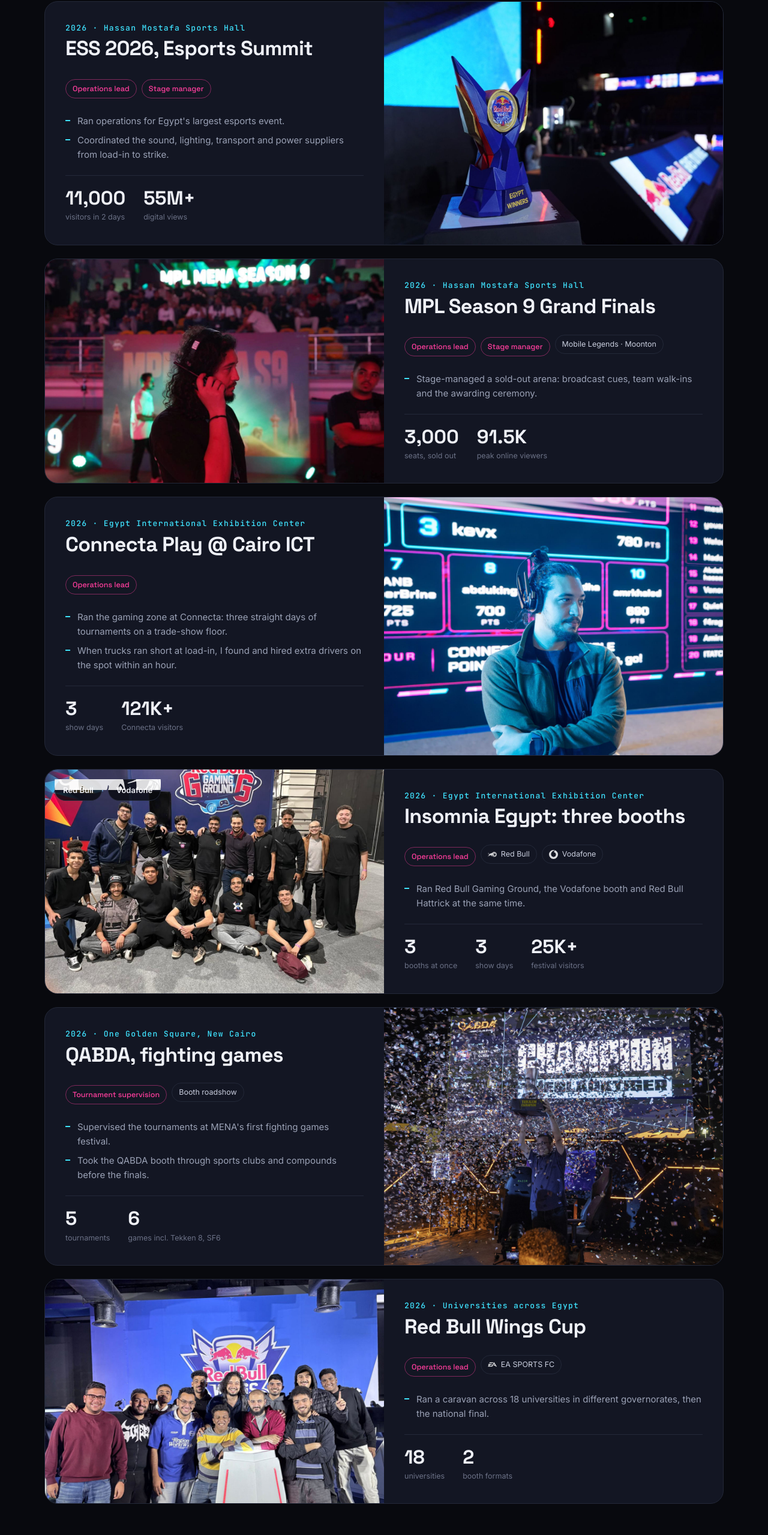
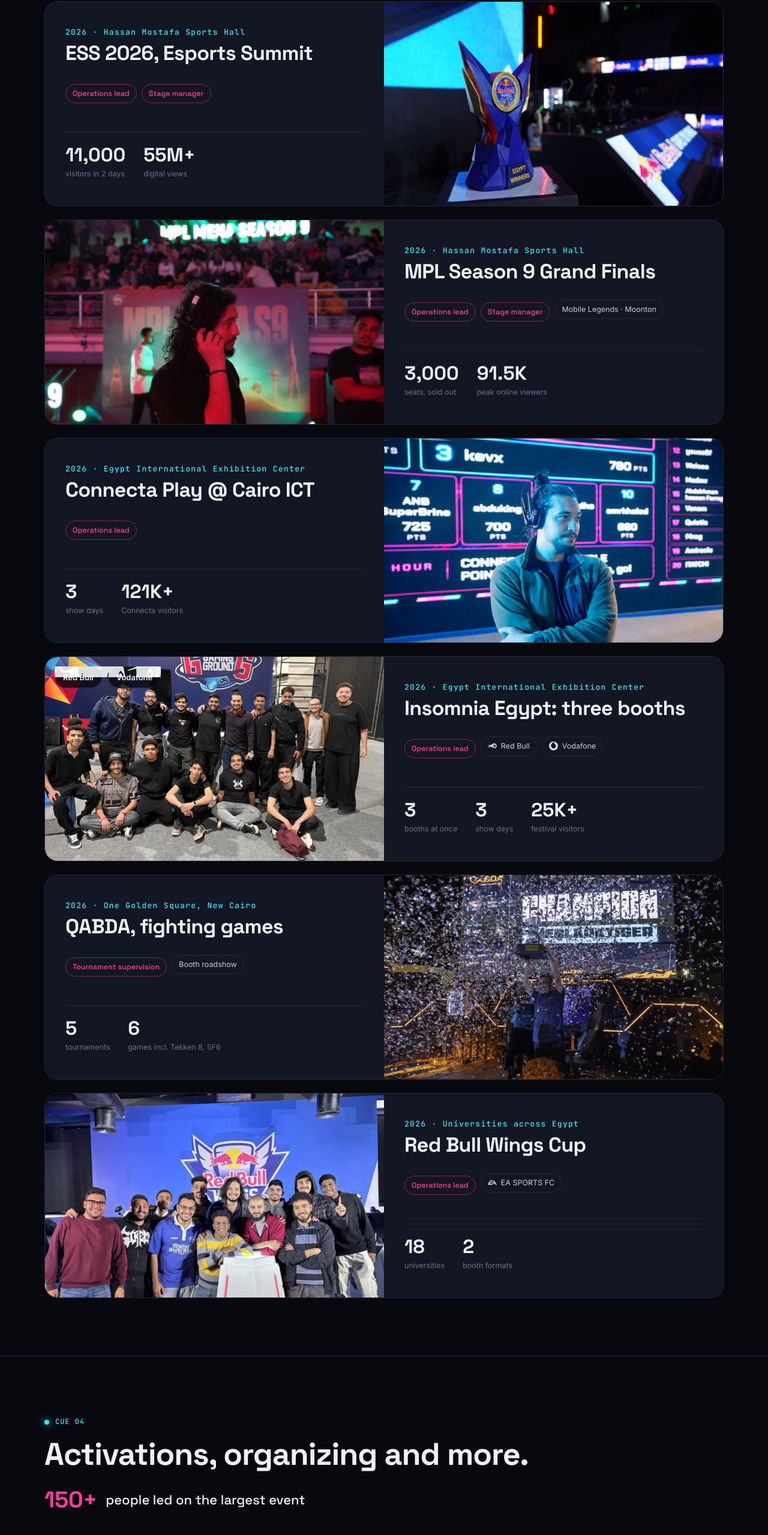
Before and after one commit to Malekion/malek-gamal-portfolio, a plain HTML site: page index.html in a window 1280 px wide. Shown: the part 2937-5496 px from the top of the page at 60% size. Drawn offline with Linux system fonts and the light colour scheme.

Commit message:
Drop event bullet text and fill in remaining years
Event cards now show only title, roles and numbers. Adds years for
KFC Chicken Wingers (2023), PUBG Best Duo & Chaos Duo (2024), the Riot
and PUBG data operator work (2022) and the recruitment system
(2022-26).

Co-Authored-By: Claude Opus 5.5 <noreply@anthropic.com>

```diff
--- a/index.html
+++ b/index.html
@@ -313,10 +313,6 @@ footer .wrap{display:flex;justify-content:space-between;gap:12px;flex-wrap:wrap}
           <span class="yr">2026 · Hassan Mostafa Sports Hall</span>
           <h3>ESS 2026, Esports Summit</h3>
           <div class="meta"><span class="chip role">Operations lead</span><span class="chip role">Stage manager</span></div>
-          <ul>
-            <li>Ran operations for Egypt's largest esports event.</li>
-            <li>Coordinated the sound, lighting, transport and power suppliers from load-in to strike.</li>
-          </ul>
           <div class="kpis"><div><b>11,000</b><span>visitors in 2 days</span></div><div><b>55M+</b><span>digital views</span></div></div>
         </div>
         <div class="case-media"><img src="img/ess-trophy.jpg" alt="Red Bull Wheel Clutch trophy on the ESS 2026 stage"></div>
@@ -327,9 +323,6 @@ footer .wrap{display:flex;justify-content:space-between;gap:12px;flex-wrap:wrap}
           <span class="yr">2026 · Hassan Mostafa Sports Hall</span>
           <h3>MPL Season 9 Grand Finals</h3>
           <div class="meta"><span class="chip role">Operations lead</span><span class="chip role">Stage manager</span><span class="chip">Mobile Legends · Moonton</span></div>
-          <ul>
-            <li>Stage-managed a sold-out arena: broadcast cues, team walk-ins and the awarding ceremony.</li>
-          </ul>
           <div class="kpis"><div><b>3,000</b><span>seats, sold out</span></div><div><b>91.5K</b><span>peak online viewers</span></div></div>
         </div>
         <div class="case-media"><img src="img/mpl-floor.jpg" alt="Malek on the arena floor during the MPL Season 9 Grand Finals" style="object-position:50% 30%"></div>
@@ -340,10 +333,6 @@ footer .wrap{display:flex;justify-content:space-between;gap:12px;flex-wrap:wrap}
           <span class="yr">2026 · Egypt International Exhibition Center</span>
           <h3>Connecta Play @ Cairo ICT</h3>
           <div class="meta"><span class="chip role">Operations lead</span></div>
-          <ul>
-            <li>Ran the gaming zone at Connecta: three straight days of tournaments on a trade-show floor.</li>
-            <li>When trucks ran short at load-in, I found and hired extra drivers on the spot within an hour.</li>
-          </ul>
           <div class="kpis"><div><b>3</b><span>show days</span></div><div><b>121K+</b><span>Connecta visitors</span></div></div>
         </div>
         <div class="case-media"><img src="img/leaderboard-side.jpg" alt="Malek on comms in front of the Connecta Play leaderboard"></div>
@@ -354,9 +343,6 @@ footer .wrap{display:flex;justify-content:space-between;gap:12px;flex-wrap:wrap}
           <span class="yr">2026 · Egypt International Exhibition Center</span>
           <h3>Insomnia Egypt: three booths</h3>
           <div class="meta"><span class="chip role">Operations lead</span><span class="chip"><img class="lg" src="img/logos/redbull.svg" alt="">Red Bull</span><span class="chip"><img class="lg" src="img/logos/vodafone.svg" alt="">Vodafone</span></div>
-          <ul>
-            <li>Ran Red Bull Gaming Ground, the Vodafone booth and Red Bull Hattrick at the same time.</li>
-          </ul>
           <div class="kpis"><div><b>3</b><span>booths at once</span></div><div><b>3</b><span>show days</span></div><div><b>25K+</b><span>festival visitors</span></div></div>
         </div>
         <div class="case-media"><img src="img/insomnia-crew.jpg" alt="The Red Bull Gaming Ground crew at Insomnia Egypt 2026"><div class="brandbar"><span><img class="lg" src="img/logos/redbull.svg" alt="">Red Bull</span><span><img class="lg" src="img/logos/vodafone.svg" alt="">Vodafone</span></div></div>
@@ -367,10 +353,6 @@ footer .wrap{display:flex;justify-content:space-between;gap:12px;flex-wrap:wrap}
           <span class="yr">2026 · One Golden Square, New Cairo</span>
           <h3>QABDA, fighting games</h3>
           <div class="meta"><span class="chip role">Tournament supervision</span><span class="chip">Booth roadshow</span></div>
-          <ul>
-            <li>Supervised the tournaments at MENA's first fighting games festival.</li>
-            <li>Took the QABDA booth through sports clubs and compounds before the finals.</li>
-          </ul>
           <div class="kpis"><div><b>5</b><span>tournaments</span></div><div><b>6</b><span>games incl. Tekken 8, SF6</span></div></div>
         </div>
         <div class="case-media"><img src="img/qabda-champion.jpg" alt="Tekken champion lifting the trophy at the QABDA Grand Finals"></div>
@@ -381,9 +363,6 @@ footer .wrap{display:flex;justify-content:space-between;gap:12px;flex-wrap:wrap}
           <span class="yr">2026 · Universities across Egypt</span>
           <h3>Red Bull Wings Cup</h3>
           <div class="meta"><span class="chip role">Operations lead</span><span class="chip"><img class="lg" src="img/logos/ea.svg" alt="">EA SPORTS FC</span></div>
-          <ul>
-            <li>Ran a caravan across 18 universities in different governorates, then the national final.</li>
-          </ul>
           <div class="kpis"><div><b>18</b><span>universities</span></div><div><b>2</b><span>booth formats</span></div></div>
         </div>
         <div class="case-media"><img src="img/wings-team.jpg" alt="Red Bull Wings Cup crew and players on stage" style="object-position:50% 40%"></div>
@@ -407,8 +386,8 @@ footer .wrap{display:flex;justify-content:space-between;gap:12px;flex-wrap:wrap}
           <div class="item"><span class="ic"><img class="lg" src="img/logos/valorant.svg" alt=""></span><b>VALORANT PC Café activations</b><i>2026</i></div>
           <div class="item"><span class="ic"><img class="lg" src="img/logos/leagueoflegends.svg" alt=""></span><b>LoL Worlds watch party, MUST</b><i>2026</i></div>
           <div class="item"><span class="ic"><img class="lg" src="img/logos/redbull.svg" alt=""></span><b>Red Bull Login</b><i>2024</i></div>
-          <div class="item"><span class="ic"><img class="lg" src="img/logos/kfc.svg" alt=""></span><b>KFC Chicken Wingers</b><i></i></div>
-          <div class="item"><span class="ic"><img class="lg" src="img/logos/pubg.svg" alt=""></span><b>PUBG Best Duo &amp; Chaos Duo</b><i></i></div>
+          <div class="item"><span class="ic"><img class="lg" src="img/logos/kfc.svg" alt=""></span><b>KFC Chicken Wingers</b><i>2023</i></div>
+          <div class="item"><span class="ic"><img class="lg" src="img/logos/pubg.svg" alt=""></span><b>PUBG Best Duo &amp; Chaos Duo</b><i>2024</i></div>
           <div class="item"><span class="ic"><img class="lg" src="img/logos/redbull.svg" alt=""></span><b>Red Bull Hattrick</b><i>2026</i></div>
           <div class="item"><span class="ic"><img class="lg" src="img/logos/vodafone.svg" alt=""></span><b>Vodafone × Insomnia</b><i>2026</i></div>
         </div>
@@ -426,12 +405,12 @@ footer .wrap{display:flex;justify-content:space-between;gap:12px;flex-wrap:wrap}
       <div class="col">
         <span class="mono">Production &amp; systems</span><h3>Broadcast &amp; more</h3>
         <div class="item"><span class="ic"><img class="lg" src="img/logos/leagueoflegends.svg" alt=""></span><b>ARC stream, Arabian Regional Cup</b><i>2026</i></div>
-        <div class="item"><span class="ic"><img class="lg" src="img/logos/kfc.svg" alt=""></span><b>Stream director, Chicken Wingers</b><i></i></div>
-        <div class="item"><span class="ic"><img class="lg" src="img/logos/riotgames.svg" alt=""></span><b>Data operator, Riot &amp; PUBG streams</b><i></i></div>
+        <div class="item"><span class="ic"><img class="lg" src="img/logos/kfc.svg" alt=""></span><b>Stream director, Chicken Wingers</b><i>2023</i></div>
+        <div class="item"><span class="ic"><img class="lg" src="img/logos/riotgames.svg" alt=""></span><b>Data operator, Riot &amp; PUBG streams</b><i>2022</i></div>
         <div class="item"><span class="ic">GL</span><b>The Blind Pick Show</b><i></i></div>
         <div class="item"><span class="ic">GL</span><b>GL Arena venue operations</b><i>2024</i></div>
         <div class="item"><span class="ic">WP</span><b>Warpros platform setup</b><i>2025</i></div>
-        <div class="item"><span class="ic">HR</span><b>Scenario-based recruitment system</b><i></i></div>
+        <div class="item"><span class="ic">HR</span><b>Scenario-based recruitment system</b><i>2022–26</i></div>
       </div>
     </div>
   </div>
```
Also changed, not shown: 1 other file.
